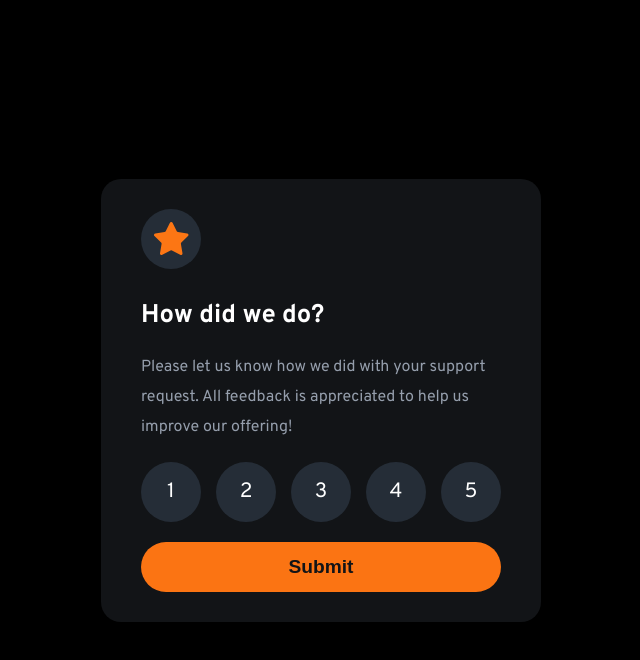
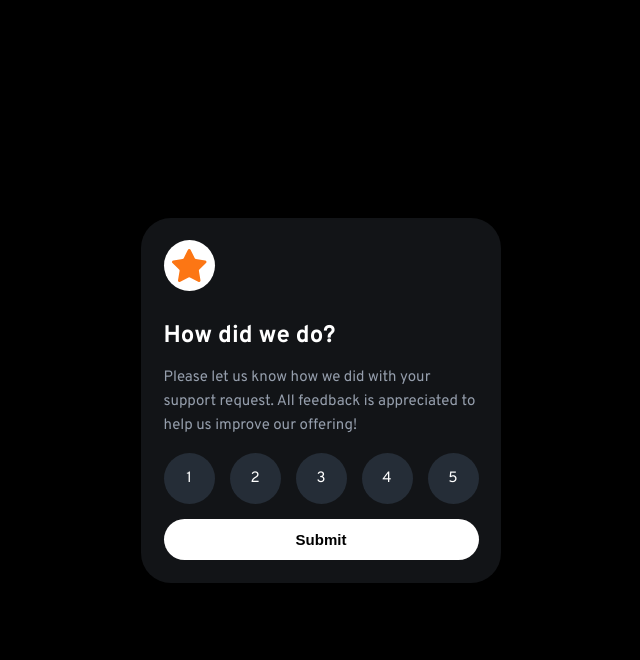
Before and after one commit to vinicius-f-santos/fchallenge-interactive-rating-component, a plain HTML site: page index.html in a window 1280 px wide. Both pictures are taken after a click on the element 490 px from the left and 238 px from the top of the page. Shown: the whole page, without its empty margins (319-959 px from the left). Drawn offline with Linux system fonts and the light colour scheme.

Commit message:
refactor: remover trechos repetidos e melhorar legibilidades

```diff
--- a/index.html
+++ b/index.html
@@ -1,5 +1,5 @@
 <!DOCTYPE html>
-<html lang="en">
+<html lang="en-US">
 
 <head>
   <meta charset="UTF-8">
@@ -11,31 +11,30 @@
 
 <body class="flex">
 
-  <div class="component">
-    <div class="star flex">
+  <div class="component rating-apresentation">
+    <div class="button flex">
       <img src="images/icon-star.svg" alt="" width="35">
     </div>
-    <h2>How did we do?</h2>
+    <h1>How did we do?</h1>
     <p>
       Please let us know how we did with your support request. All feedback is appreciated
       to help us improve our offering!
     </p>
     <div class="button-box flex">
-      <div class="button flex">1</div>
-      <div class="button flex">2</div>
-      <div class="button flex">3</div>
-      <div class="button flex">4</div>
-      <div class="button flex">5</div>
+      <div class="button rating flex">1</div>
+      <div class="button rating flex">2</div>
+      <div class="button rating flex">3</div>
+      <div class="button rating flex">4</div>
+      <div class="button rating flex">5</div>
     </div>
     <button class="submit">Submit</button>
-
   </div>
 
-  <div class="rating">
+  <div class="component finish-rating flex">
     <div class="thanks-icon">
       <img src="images/illustration-thank-you.svg" alt="">
     </div>
-    <div class="selected-rating">
+    <div class="selected-rating flex">
       <p class="show-rating">You selected out of 5</p>
     </div>
     <h1>Thank you!</h1>
@@ -45,9 +44,6 @@
     </p>
   </div>
 
-
-
-
   <script src="index.js"></script>
 </body>
 
--- a/index.js
+++ b/index.js
@@ -1,18 +1,18 @@
 const buttons = document.querySelectorAll(".button");
 const submit = document.querySelector(".submit");
 const component = document.querySelector(".component");
-const rating = document.querySelector(".rating");
-let select = document.querySelector(".show-rating");
+const rating = document.querySelector(".finish-rating");
+const select = document.querySelector(".show-rating");
 let value;
 
-for (let i = 0; i < buttons.length; i++) {
-    buttons[i].addEventListener("click", function() {
+buttons.forEach(button => {
+    button.addEventListener("click", function () {
         removeClass(buttons, submit);
         this.classList.add("active");
         submit.classList.add("active");
-        value = buttons[i].textContent;
+        value = button.textContent;
     })
-}
+});
 
 submit.addEventListener("click", function() {
     if (submit.classList.contains("active")) {
@@ -22,9 +22,9 @@ submit.addEventListener("click", function() {
     }
 })
 
-function removeClass(button, submit) {
+function removeClass(buttons, submit) {
     submit.classList.remove("active");
-    for (let i = 0; i < button.length; i++) {
-        button[i].classList.remove("active");
-    }
+    buttons.forEach(button => {
+        button.classList.remove("active");
+    })
 }
--- a/style.css
+++ b/style.css
@@ -13,137 +13,99 @@
     --orange500: hsl(25, 97%, 53%);
 }
 
-body {
-    padding: 2% 0;
-    font-family: 'Overpass', sans-serif;
-    min-height: 100vh;
+.flex {
+    display: flex;
     justify-content: center;
     align-items: center;
-    flex-direction: column;
-    background-color: black;
+}
+
+html {
     font-size: 15px;
 }
 
-.flex {
-    display: flex;
+body {
+    font-family: 'Overpass', sans-serif;
+    min-height: 100vh;
+    flex-direction: column;
+    background-color: black;
 }
 
-h2 {
+h1 {
     font-size: 1.6rem;
+    padding: 2rem 0 1rem 0;
     color: white;
-    padding: 30px 0 20px 0;
 }
 
 p {
-    font-size: 1rem;
     color: var(--grey500);
-    padding: 0 0 20px 0;
-    line-height: 30px;
+    line-height: 1.6rem;
 }
 
 .component {
+    display: none;
     background-color: var(--grey950);
-    width: 440px;
-    padding: 30px 40px;
-    border-radius: 20px;
+    width: 24rem;
+    padding: 1.5rem;
+    border-radius: 2rem;
+}
+
+.rating-apresentation {
+    display: block;
 }
 
 .button-box {
+    margin: 1rem 0;
     justify-content: space-between;
-}
-
-.star {
-    cursor: pointer;
-    color: white;
-    font-size: 1.3rem;
-    justify-content: center;
-    align-items: center;
-    background-color: var(--grey900);
-    width: 60px;
-    height: 60px;
-    border-radius: 50%;
 }
 
 .button {
     cursor: pointer;
     color: white;
-    font-size: 1.3rem;
-    justify-content: center;
-    align-items: center;
     background-color: var(--grey900);
-    width: 60px;
-    height: 60px;
+    width: 3.4rem;
+    height: 3.4rem;
     border-radius: 50%;
 }
 
 .submit {
     cursor: pointer;
-    margin: 20px 0 0 0;
+    padding: 0.8rem;
     width: 100%;
     color: var(--grey950);
     font-weight: bold;
-    font-size: 1.2rem;
+    font-size: 1rem;
     background-color: var(--orange500);
     border: 0;
     border-radius: 30px;
-    height: 50px;
 }
 
-.button:hover {
+.rating:hover {
     background-color: var(--orange500);
     color: black;
 }
 
-.rating {
+.finish-rating {
     display: none;
     flex-direction: column;
-    justify-content: center;
-    align-items: center;
     background-color: var(--grey950);
-    width: 440px;
-    padding: 20px;
-    border-radius: 20px;
     text-align: center;
 }
 
 .thanks-icon {
-    margin: 30px 0;
+    margin: 1rem 0 0 0;
 }
 
 .selected-rating {
-    width: 200px;
-    border-radius: 20px;
+    padding: 0 0.5em;
+    border-radius: 1rem;
     background-color: var(--grey900);
 }
 
-.selected-rating p {
-    padding: 0;
+.show-rating {
     color: var(--orange500);
-}
-
-h1 {
-    padding: 30px 0 20px 0;
-    color: white;
 }
 
 .active {
     background-color: white;
     color: black;
-    transition: background-color 0.5s ease-in;
 }
-
-@media screen and (max-width: 440px) {
-    .component {
-        width:90vw;
-        padding: 20px;
-    }
-
-    .rating {
-        width: 90vw;
-    }
-
-    .button {
-        width: 40px;
-        height: 40px;
-    }
-}
```
